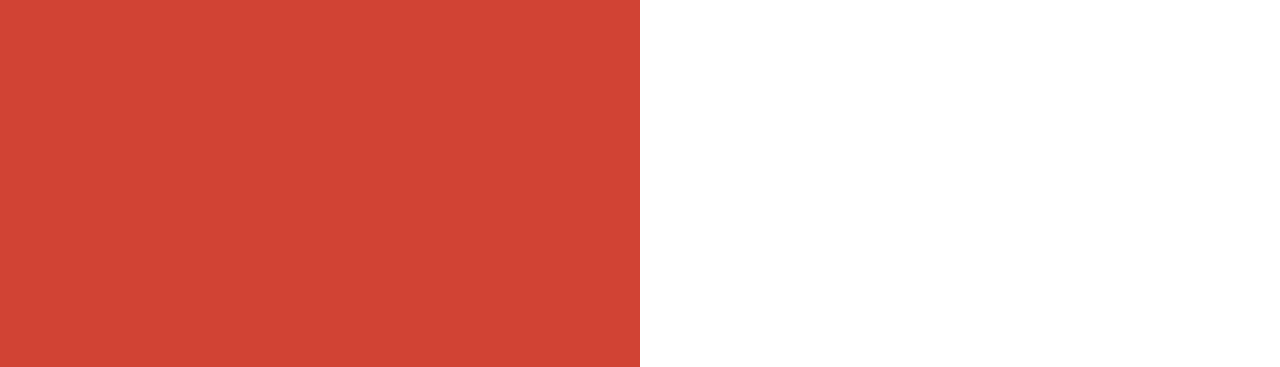
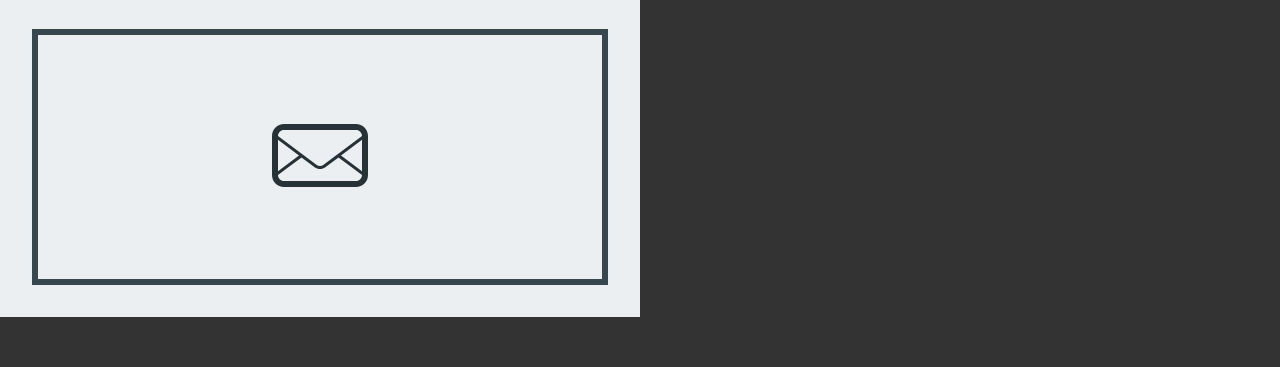
Before and after one commit to boyanghu/WebSite2014, a plain HTML site: page index.html in a window 1280 px wide. Shown: the part 2883-3250 px from the top of the page. After the commit the page ends 3200 px from the top, so only its background shows below. Drawn offline with nearby package versions, Linux system fonts and the light colour scheme.

Commit message:
Finish grid view

```diff
--- a/index.html
+++ b/index.html
@@ -145,8 +145,12 @@
         </div>
     </div>
 
-    <div id="mail" class="grid_content w2 h2">
-
+    <div id="mail" class="grid_content clickable w2 h1">
+	<div class="inner_border"></div>
+		 <div id="mail_image" class="icon_img"></div>
+		<div class="grid_content_hover">
+            <div class="grid_description">Contact Me</div>
+        </div>
     </div>
 
     <div id="alarm" class="grid_content clickable w1 h1">
--- a/style/style.css
+++ b/style/style.css
@@ -84,6 +84,7 @@ body {
     font-family: lightFont;
     background-attachment: fixed;
     overflow-x: hidden;
+	background-color: #333333;
 }
 
 .w1.h1 {
@@ -415,3 +416,21 @@ body {
 #alarm_image {
     background-image: url('images/alarm.svg');
 }
+
+#mail {
+	background-color: #eceff1;
+	text-align: center;
+	}
+
+#mail_image {
+	background-image: url('images/mail.svg');
+}
+
+.inner_border {
+	position: absolute;
+	width: 90%;
+	height: 80%;
+	top: 10%;
+	left: 5%;
+	box-shadow: inset 0px 0px 0px 6px #37474f;
+}
```
Also changed, not shown: style/images/mail.svg (added).
